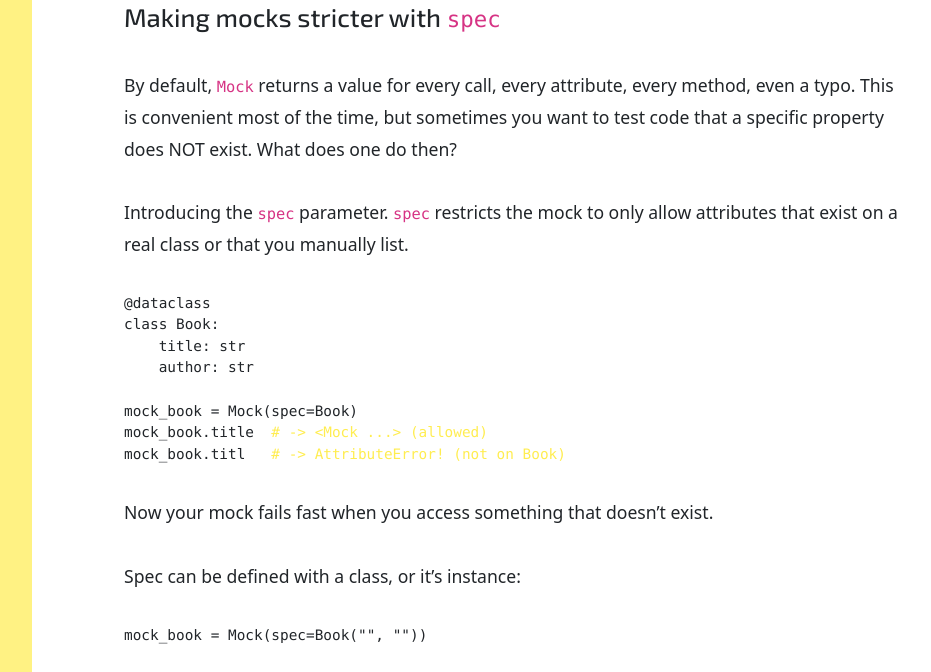
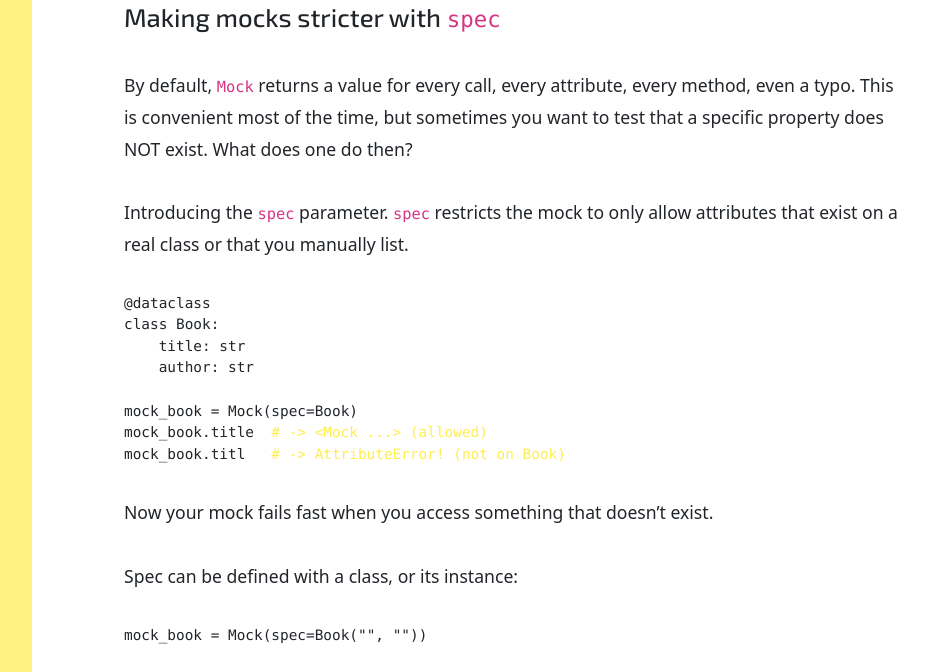
Before and after one commit to inesp/inesp.github.io, a Jekyll site: the page built from _posts/2020-06-01-python-mock.md, in a window 1280 px wide and 1400 px high, scrolled down 4868 px. Shown: the part 187-859 px from the top of the window, without its empty margins (288-1219 px from the left). Built offline with Jekyll 4.4.1, drawn with Linux system fonts in a browser that asks for light colours; nearby versions of some CDN libraries; some web fonts are replaced; a style sheet for code colours, icons or effects is not loaded; some of the changed text lies outside the part shown.

Commit message:
Re-fresh mock post

````diff
--- a/_posts/2020-06-01-python-mock.md
+++ b/_posts/2020-06-01-python-mock.md
@@ -182,7 +182,7 @@ The mock literally tells you how to configure it.
 
 ## Making mocks stricter with `spec`
 
-By default, `Mock` returns a value for every call, every attribute, every method, even a typo. This is convenient most of the time, but sometimes you want to test code that a specific property does NOT exist. What does one do then?
+By default, `Mock` returns a value for every call, every attribute, every method, even a typo. This is convenient most of the time, but sometimes you want to test that a specific property does NOT exist. What does one do then?
 
 Introducing the `spec` parameter. `spec` restricts the mock to only allow attributes that exist on a real class or that you manually list.
 
@@ -199,7 +199,7 @@ mock_book.titl   # -> AttributeError! (not on Book)
 
 Now your mock fails fast when you access something that doesn't exist.
 
-Spec can be defined with a class, or it's instance:
+Spec can be defined with a class, or its instance:
 
 ```python
 mock_book = Mock(spec=Book("", ""))
````
Also changed, not shown: other parts of _posts/2020-06-01-python-mock.md (+14 -9 lines).
